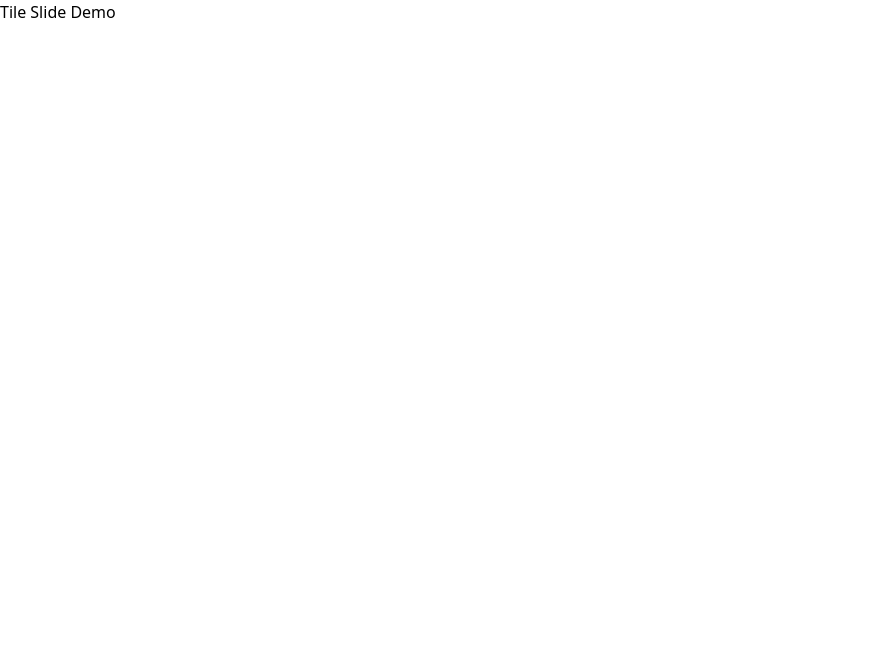
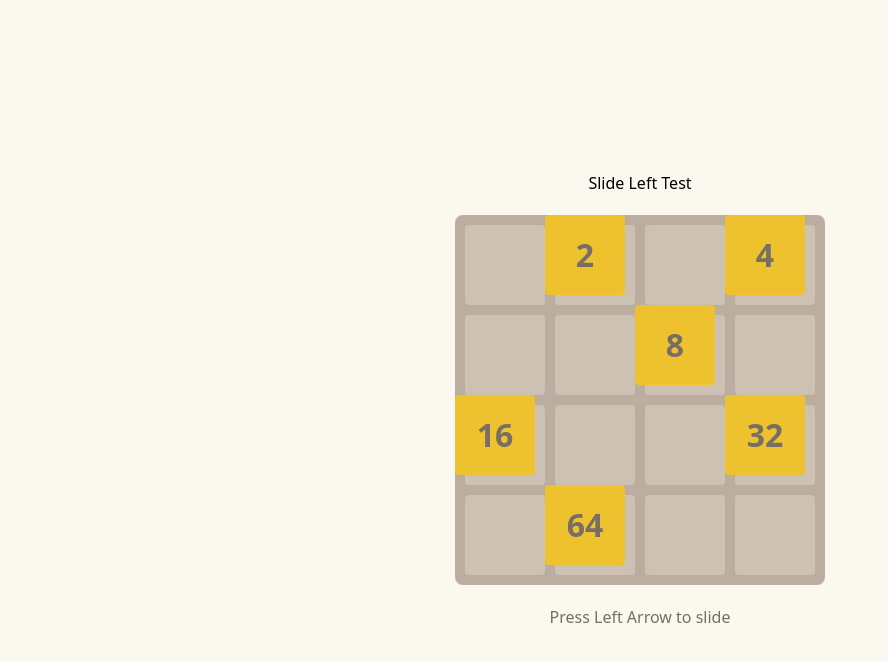
Before and after one commit to jigargosar/react-2048-2025, a React (Vite) app: page / in a window 1280 px wide. Shown: the top 662 px of the page, without its empty margins (0-888 px from the left). Built offline with nearby package versions, Linux system fonts and the light colour scheme.

Commit message:
trying again to create slide animation for 2048

```diff
--- a/src/TileSlideDemo2.tsx
+++ b/src/TileSlideDemo2.tsx
@@ -1,3 +1,114 @@
-export default function renderTileSlideDemo2() {
-    return "Tile Slide Demo"
+import { useState } from 'react'
+
+type Tile = {
+  id: number
+  value: number
+  row: number
+  col: number
 }
+
+const GRID_SIZE = 4
+
+function slideLeft(tiles: Tile[]): Tile[] {
+  const rows: Tile[][] = Array.from({ length: GRID_SIZE }, () => [])
+
+  tiles.forEach(tile => {
+    rows[tile.row].push(tile)
+  })
+
+  const newTiles: Tile[] = []
+  rows.forEach((rowTiles, rowIndex) => {
+    const sorted = rowTiles.sort((a, b) => a.col - b.col)
+    sorted.forEach((tile, index) => {
+      newTiles.push({
+        ...tile,
+        col: index
+      })
+    })
+  })
+
+  return newTiles
+}
+
+export default function TileSlideDemo2() {
+  const [tiles, setTiles] = useState<Tile[]>([
+    { id: 1, value: 2, row: 0, col: 1 },
+    { id: 2, value: 4, row: 0, col: 3 },
+    { id: 3, value: 8, row: 1, col: 2 },
+    { id: 4, value: 16, row: 2, col: 0 },
+    { id: 5, value: 32, row: 2, col: 3 },
+    { id: 6, value: 64, row: 3, col: 1 }
+  ])
+
+  const handleKeyDown = (e: KeyboardEvent) => {
+    if (e.key === 'ArrowLeft') {
+      setTiles(tiles => slideLeft(tiles))
+    }
+  }
+
+  useState(() => {
+    window.addEventListener('keydown', handleKeyDown)
+    return () => window.removeEventListener('keydown', handleKeyDown)
+  })
+
+  return (
+    <div style={{
+      display: 'flex',
+      flexDirection: 'column',
+      alignItems: 'center',
+      justifyContent: 'center',
+      minHeight: '100vh',
+      background: '#faf8ef'
+    }}>
+      <h1 style={{ marginBottom: '20px' }}>Slide Left Test</h1>
+
+      <div style={{
+        display: 'grid',
+        gridTemplateColumns: `repeat(${GRID_SIZE}, 80px)`,
+        gridTemplateRows: `repeat(${GRID_SIZE}, 80px)`,
+        gap: '10px',
+        padding: '10px',
+        background: '#bbada0',
+        borderRadius: '8px',
+        position: 'relative'
+      }}>
+        {Array.from({ length: GRID_SIZE * GRID_SIZE }).map((_, i) => (
+          <div
+            key={i}
+            style={{
+              background: 'rgba(238, 228, 218, 0.35)',
+              borderRadius: '4px'
+            }}
+          />
+        ))}
+
+        {tiles.map(tile => (
+          <div
+            key={tile.id}
+            style={{
+              position: 'absolute',
+              width: '80px',
+              height: '80px',
+              background: '#edc22e',
+              borderRadius: '4px',
+              display: 'flex',
+              alignItems: 'center',
+              justifyContent: 'center',
+              fontWeight: 'bold',
+              fontSize: '32px',
+              color: '#776e65',
+              transform: `translate(${tile.col * 90}px, ${tile.row * 90}px)`,
+              transition: 'transform 200ms ease-in-out'
+            }}
+          >
+            {tile.value}
+          </div>
+        ))}
+      </div>
+
+      <p style={{ marginTop: '20px', color: '#776e65' }}>
+        Press Left Arrow to slide
+      </p>
+    </div>
+  )
+}
```
